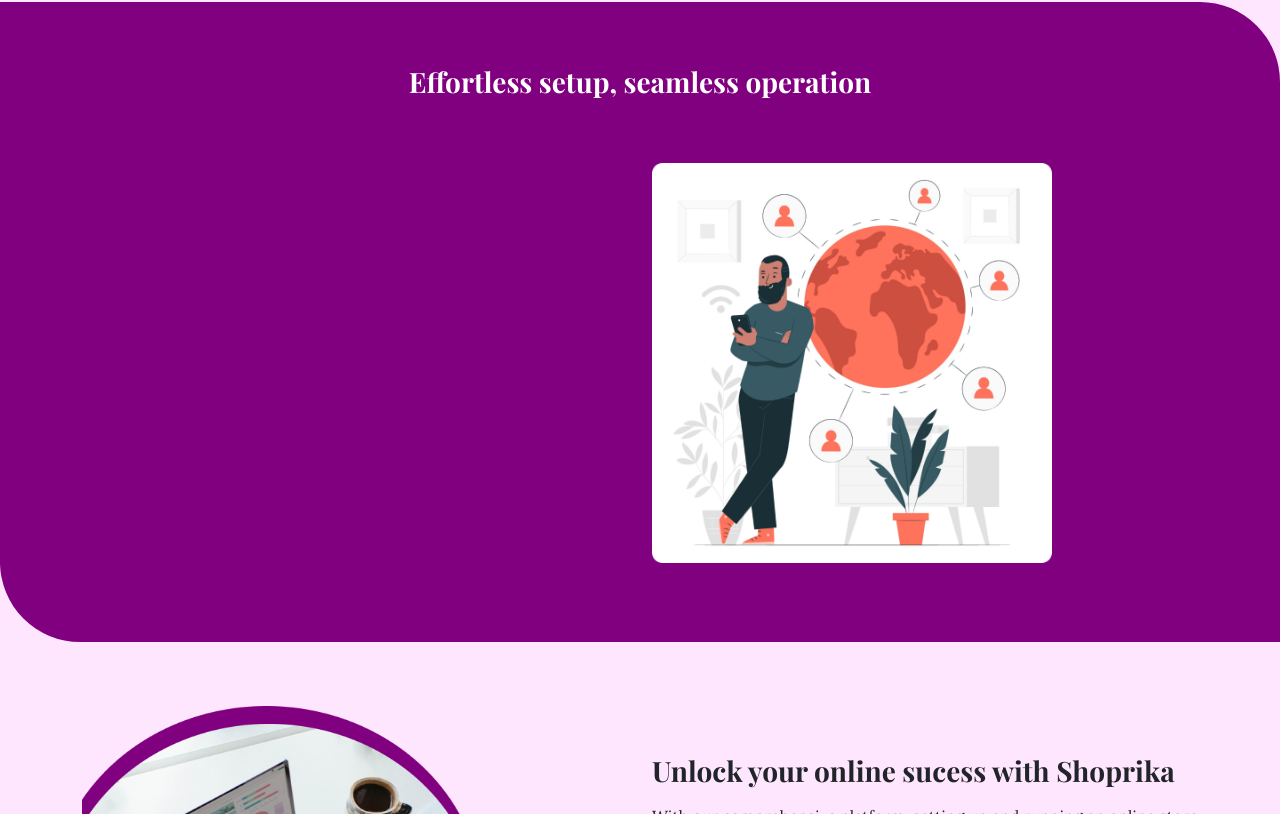
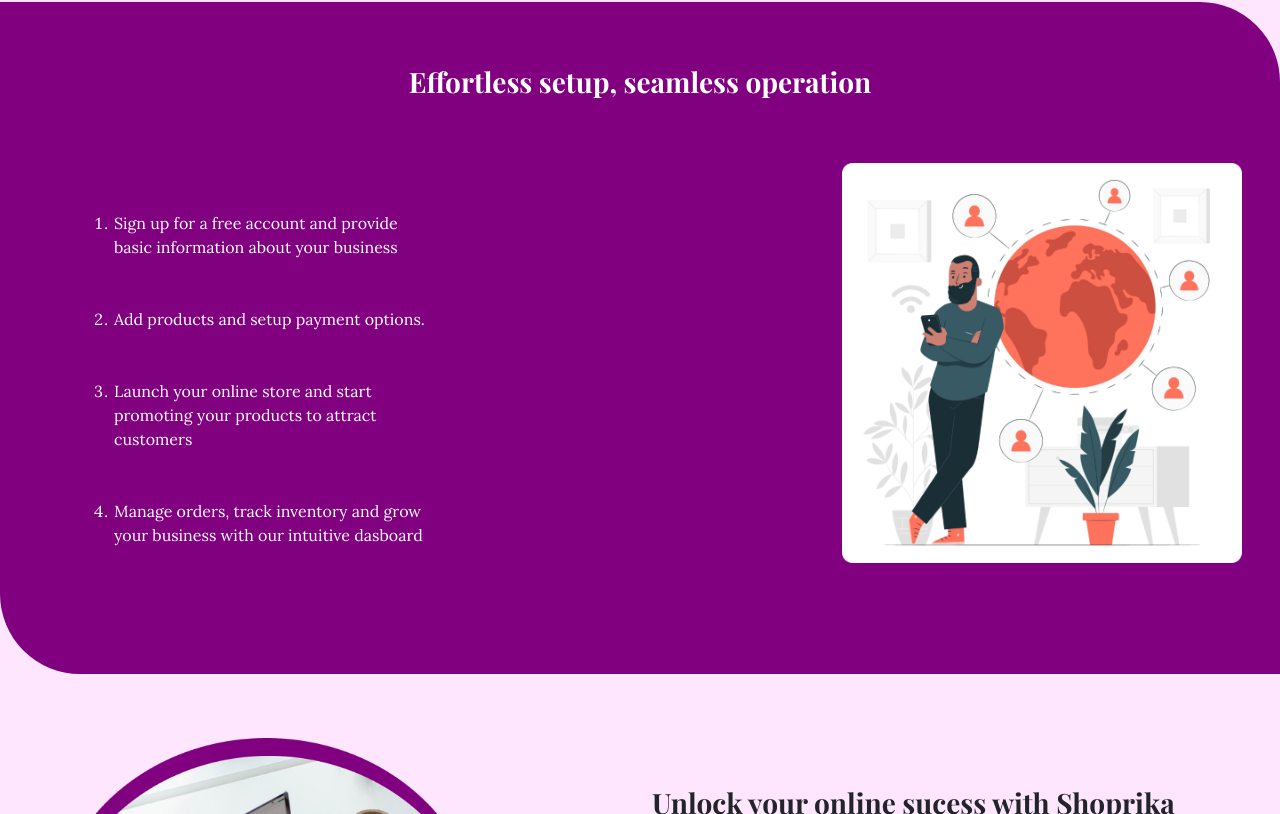
Before and after one commit to LightUpdev/shoprika, a Next.js app: page / in a window 1280 px wide. Shown: the part 1466-2280 px from the top of the page. Built offline with nearby package versions, Linux system fonts and the light colour scheme.

Commit message:
work on all componet

```diff
--- a/components/Hero.jsx
+++ b/components/Hero.jsx
@@ -30,11 +30,28 @@ const Hero = () => {
             Effortless setup, seamless operation
           </h3>
         </div>
-        <div className="row my-5 py-3">
-          <div className="col-sm-12 col-md-6">
-            <ul></ul>
+        <div className="row text-white my-5 py-3">
+          <div className="col-sm-12 col-md-4">
+            <div className="list">
+              <ol>
+                <li>
+                  Sign up for a free account and provide basic information about
+                  your business
+                </li>
+                <li>Add products and setup payment options.</li>
+                <li>
+                  Launch your online store and start promoting your products to
+                  attract customers
+                </li>
+                <li>
+                  Manage orders, track inventory and grow your business with our
+                  intuitive dasboard
+                </li>
+              </ol>
+            </div>
           </div>
-          <div className="col-sm-12 col-md-6">
+          <div className="col-sm-12 col-md-4"></div>
+          <div className="col-sm-12 col-md-4">
             <div>
               <Image src="/1.png" alt="hero" width={400} height={400} />
             </div>
--- a/styles/globals.css
+++ b/styles/globals.css
@@ -23,7 +23,8 @@ h6 {
   font-family: "Playfair Display", serif !important;
 }
 p,
-a {
+a,
+li {
   font-family: "Lora", serif !important;
 }
 .font-color {
@@ -127,3 +128,6 @@ a {
   justify-content: center;
   align-items: center;
 }
+ol li {
+  margin: 3rem 0;
+}
```
